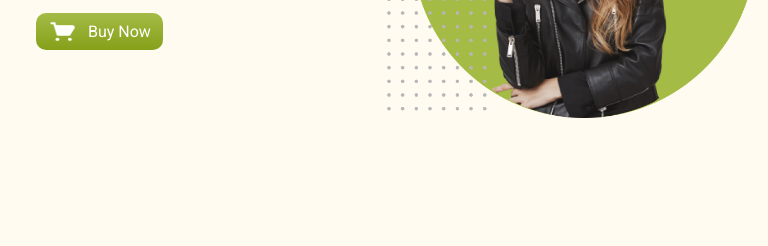
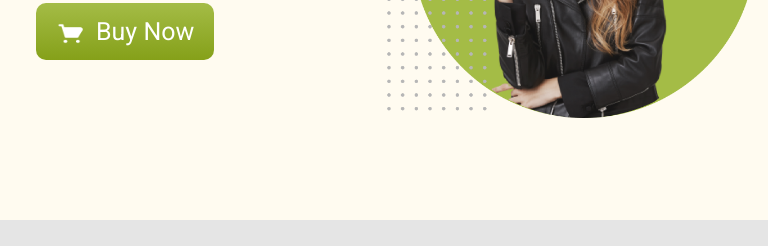
Before and after one commit to IshratShamiemAnanta/penguin-fashion, a plain HTML site: page index.html in a window 768 px wide. Shown: the part 340-586 px from the top of the page. Drawn offline with Linux system fonts and the light colour scheme.

Commit message:
modifications

```diff
--- a/css/style.css
+++ b/css/style.css
@@ -60,14 +60,25 @@
 }
 /* button-design */
 
+.banner-button-buy-now {
+  font-size: 30px;
+  padding: 15px 30px;
+  background-image: linear-gradient(#a4bc46, #85a019);
+  border: 0;
+  border-radius: 10px;
+  transition: 0.5s;
+}
+
 .button-buy-now {
   background-image: linear-gradient(#a4bc46, #85a019);
   border: 0;
   border-radius: 10px;
-
   transition: 0.5s;
 }
 
+.banner-button-buy-now:hover {
+  transform: scale(1.1);
+}
 .button-buy-now:hover {
   transform: scale(1.1);
 }
@@ -207,6 +218,13 @@
   .penguin-card-body h5 {
     font-size: 16px;
   }
+  .banner-button-buy-now {
+    font-size: 25px;
+    padding: 10px 20px;
+  }
+  .banner-section {
+    height: 500px;
+  }
 
   .card-image-box {
     height: 200px;
@@ -338,6 +356,10 @@
   .banner-section {
     height: 550px;
   }
+  .banner-button-buy-now {
+    font-size: 25px;
+    padding: 10px 25px;
+  }
   .banner-info h1 {
     font-size: 42px;
   }
@@ -345,7 +367,7 @@
     font-size: 16px;
   }
   .button-buy-now {
-    font-size: 30px;
+    font-size: 25px;
     padding: 15px 30px;
   }
   .price-tag h4 {
--- a/index.html
+++ b/index.html
@@ -45,7 +45,8 @@
                     <div class="banner-info">
                         <h1><span>BE THE PENGUINS</span> OF WINTER</h1>
                         <p>Lorem ipsum dolor sit amet consectetur, adipisicing elit. Veniam, in?</p>
-                        <button type="button" class="btn btn-success d-flex align-items-center button-buy-now">
+                        <button type="button"
+                            class="btn btn-success d-flex align-items-center button-buy-now banner-button-buy-now">
                             <div class="cart-icon">
                                 <img src="images/cart-icon.png" alt="cart-icon">
                             </div> Buy Now
```
